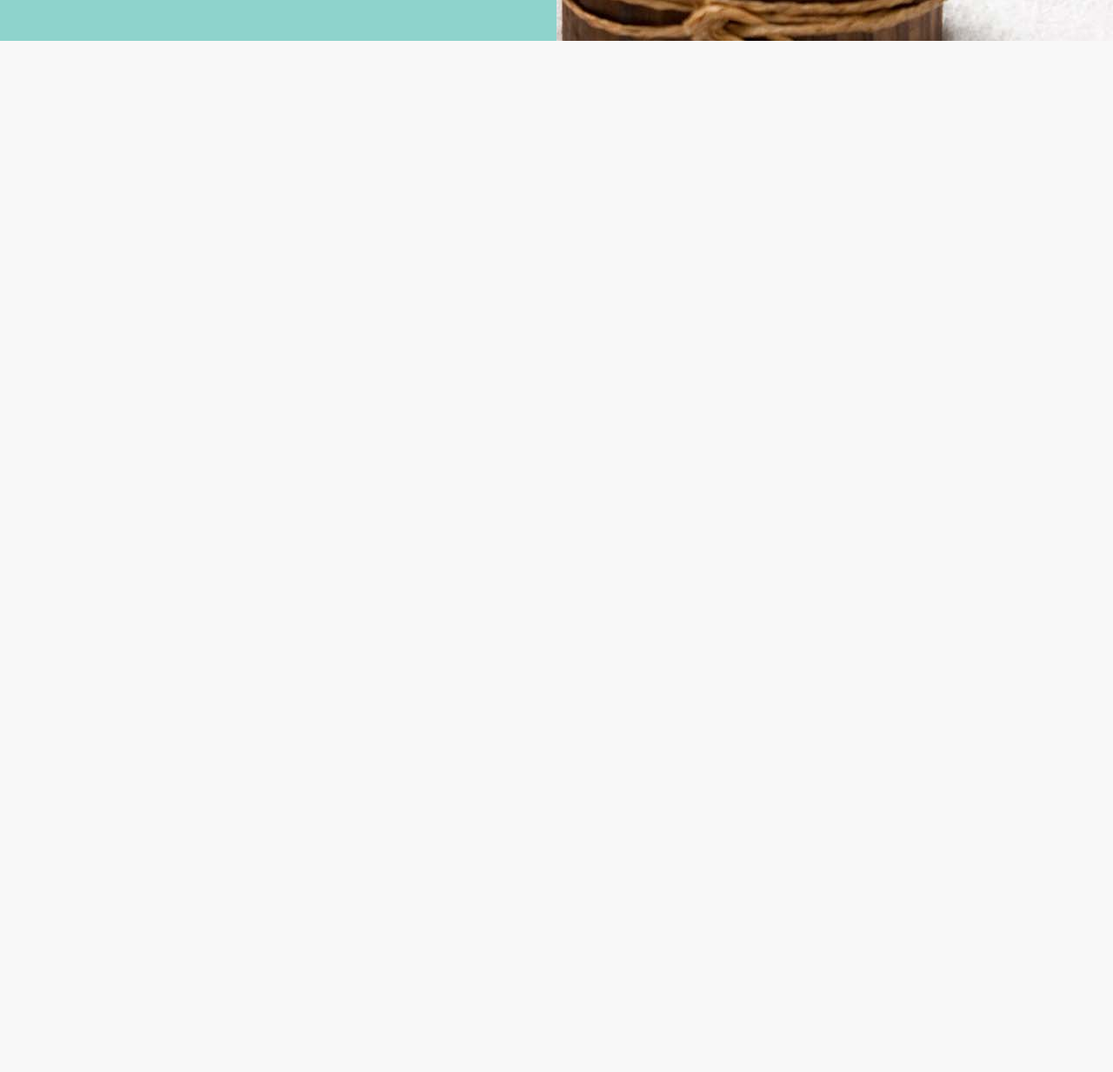
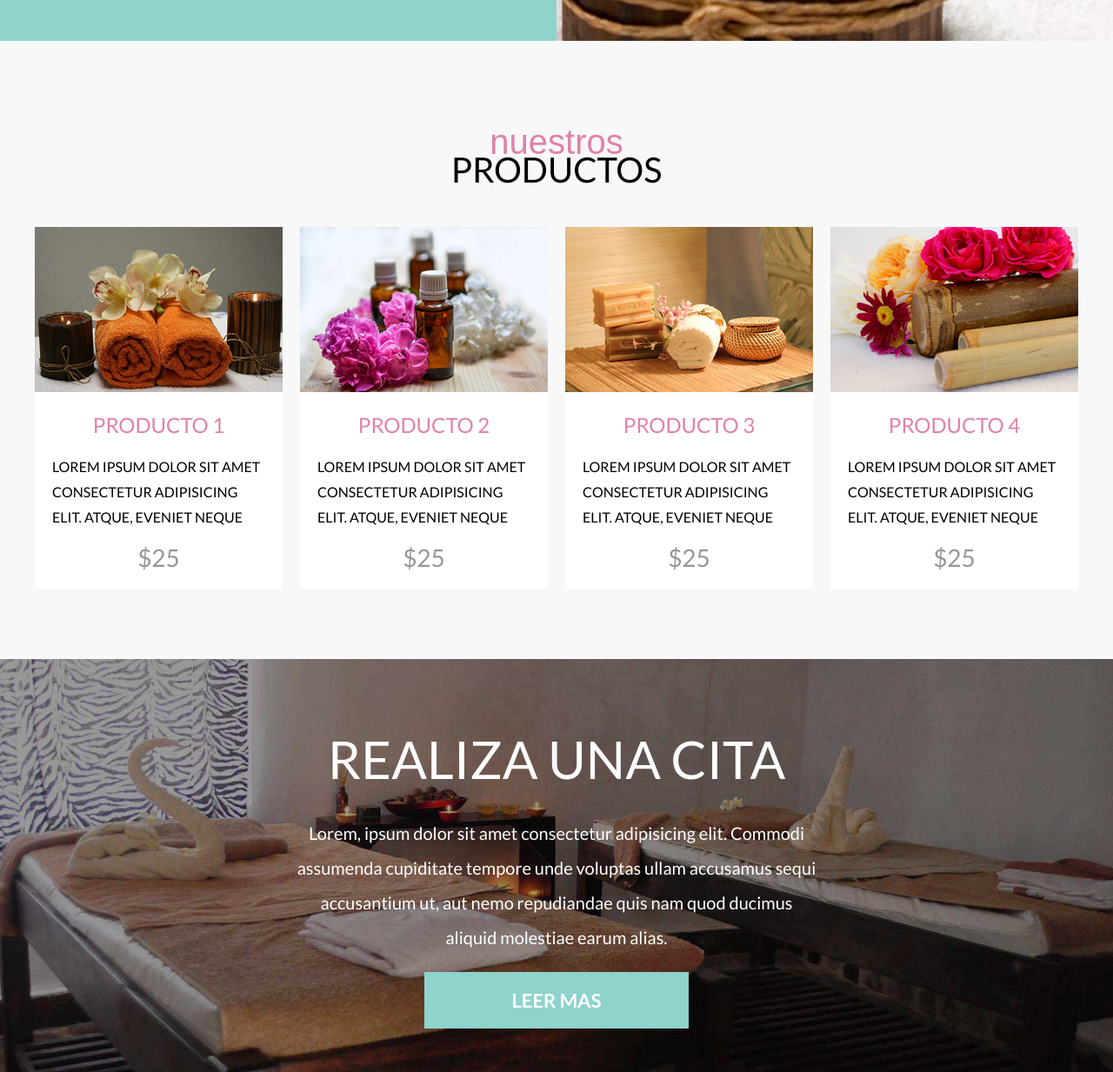
Before and after one commit to Duglianny/proyecto-spa, a website: page index.html in a window 1280 px wide. Shown: the part 2684-3917 px from the top of the page at 87% size. Before the commit the page ends 2731 px from the top, so only its background shows below. Drawn offline with nearby package versions, Linux system fonts and the light colour scheme; files that its build step writes are made by us from their sources; files whose address does not match are found by name; a web font is replaced by a local one.

Commit message:
seccion de citas y productos

```diff
--- a/index.html
+++ b/index.html
@@ -183,5 +183,73 @@
         </div>
     </section>
 
+
+    <main class="productos contenedor seccion">
+        <h2 class="productos__heading">nuestros <span>productos</span></h2>
+
+        <div class="productos__grid">
+
+            <div class="producto">
+                <div class="producto__mask">
+                    <img class="producto__imagen" src="./build/img/producto_01.jpg" alt="imagen productos">
+                </div>
+
+                <div class="producto__contenido">
+                    <h3 class="producto__nombre">producto 1</h3>
+                    <p class="producto__descripcion">LOREM IPSUM DOLOR SIT AMET CONSECTETUR ADIPISICING ELIT. ATQUE, EVENIET NEQUE</p>
+                    <p class="producto__precio">$25</p>
+                </div>
+            </div>
+
+
+            <div class="producto">
+                <div class="producto__mask">
+                 <img class="producto__imagen" src="./build/img/producto_02.jpg" alt="imagen productos">
+                </div>
+
+                <div class="producto__contenido">
+                    <h3 class="producto__nombre">producto 2</h3>
+                    <p class="producto__descripcion">LOREM IPSUM DOLOR SIT AMET CONSECTETUR ADIPISICING ELIT. ATQUE, EVENIET NEQUE</p>
+                    <p class="producto__precio">$25</p>
+                </div>
+            </div>
+
+
+            <div class="producto">
+                <div class="producto__mask">
+                    <img class="producto__imagen" src="./build/img/producto_03.jpg" alt="imagen productos">
+                </div>
+
+                <div class="producto__contenido">
+                    <h3 class="producto__nombre">producto 3</h3>
+                    <p class="producto__descripcion">LOREM IPSUM DOLOR SIT AMET CONSECTETUR ADIPISICING ELIT. ATQUE, EVENIET NEQUE</p>
+                    <p class="producto__precio">$25</p>
+                </div>
+            </div>
+
+
+            <div class="producto">
+                <div class="producto__mask">
+                    <img class="producto__imagen" src="./build/img/producto_04.jpg" alt="imagen productos">
+                </div>
+
+                <div class="producto__contenido">
+                    <h3 class="producto__nombre">producto 4</h3>
+                    <p class="producto__descripcion">LOREM IPSUM DOLOR SIT AMET CONSECTETUR ADIPISICING ELIT. ATQUE, EVENIET NEQUE</p>
+                    <p class="producto__precio">$25</p>
+                </div>
+            </div>
+
+        </div>
+    </main>
+
+
+    <section class="cita">
+        <h2 class="cita__heading">realiza una cita </h2>
+        <p class="cita__texto"> Lorem, ipsum dolor sit amet consectetur adipisicing elit. Commodi assumenda cupiditate tempore unde voluptas ullam accusamus sequi accusantium ut, aut nemo repudiandae quis nam quod ducimus aliquid molestiae earum alias.</p>
+
+        <a class="cita__enlace" href="#">leer mas </a>
+    </section>
+
 </body>
 </html>
--- /dev/null
+++ b/src/scss/ui/contenido/_cita.scss
@@ -0,0 +1,31 @@
+@use 'base/variables' as v;
+@use 'base/mixins' as m;
+
+.cita{
+  background-image: url(../img/bg_citas.jpg);
+  background-position: center center;
+  background-size: cover;
+  background-attachment: fixed;
+  padding: 5rem 0;
+  text-align: center;
+
+
+  &__heading{
+    @include m.heading;
+    color: v.$blanco;
+    font-size: 6rem
+  }
+
+  &__texto{
+    max-width: 60rem;
+    margin: 0 auto;
+    color: v.$blanco;
+    line-height: 2;
+
+  }
+
+  &__enlace{
+    @include m.boton(v.$primario, v.$blanco);
+    padding: 2rem 10rem;
+  }
+}
--- a/src/scss/ui/contenido/_index.scss
+++ b/src/scss/ui/contenido/_index.scss
@@ -1,3 +1,5 @@
 @forward './bienvenida';
 @forward './cards';
 @forward './horarios';
+@forward './productos';
+@forward './cita';
--- /dev/null
+++ b/src/scss/ui/contenido/_productos.scss
@@ -0,0 +1,63 @@
+@use 'base/variables' as v;
+@use 'base/mixins' as m;
+
+.productos{
+
+  &__heading{
+
+    @include m.headingcursiva;
+    margin-bottom: 5rem;
+  }
+
+  &__grid{
+    @include m.grid(1, 2rem);
+
+    @include m.tablet{
+      @include m.grid(2, 2rem);
+    }
+
+    @include m.desktop{
+      @include m.grid(4, 2rem);
+    }
+  }
+}
+
+.producto{
+
+  &__contenido{
+    background-color: v.$blanco;
+    padding: 2rem;
+  }
+
+  &__mask{
+    overflow: hidden;
+  }
+
+  &__imagen{
+    width: 100%;
+    transition: transform .3s;
+
+    &:hover{
+      transform: scale(1.2);
+    }
+  }
+
+  &__nombre{
+    @include m.heading;
+    font-size: 2.4rem;
+    color: v.$secundario;
+  }
+
+  &__descripcion{
+    text-transform: uppercase;
+    font-size: 1.6rem;
+    line-height: 1.8;
+  }
+
+  &__precio{
+    text-align: center;
+    color: v.$gris;
+    font-size: 2.8rem;
+    margin: 0;
+  }
+}
```
